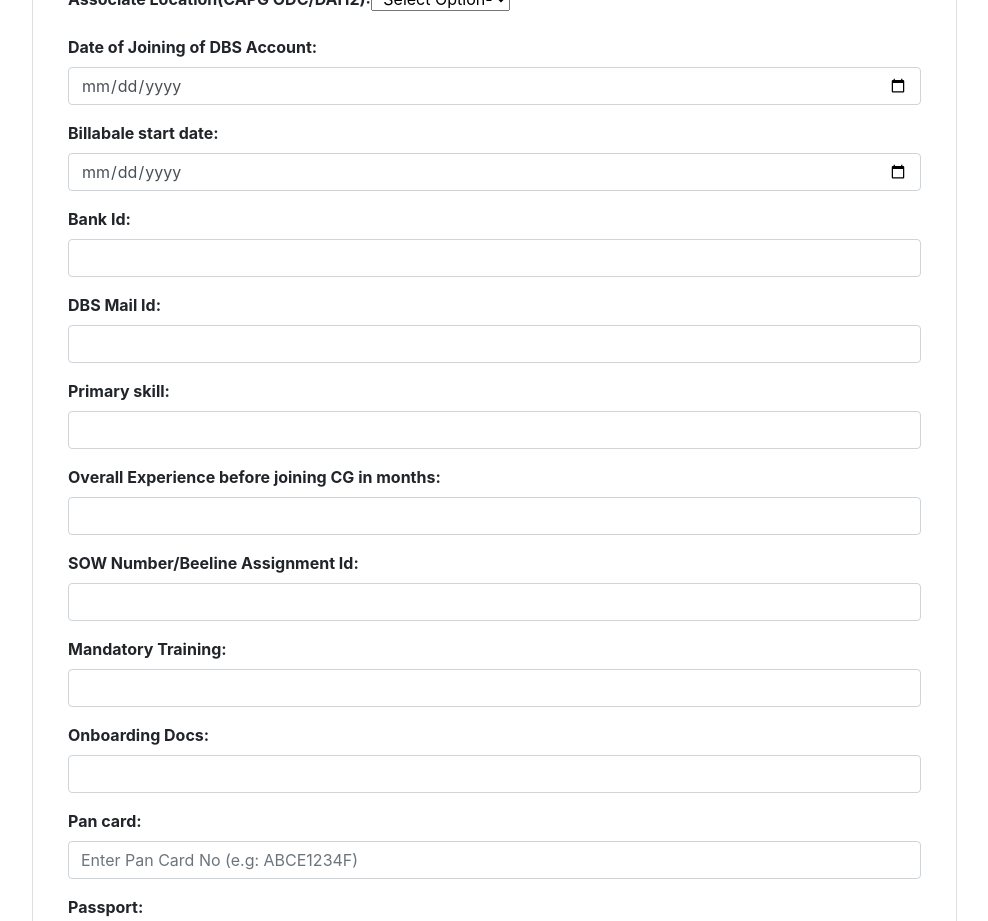
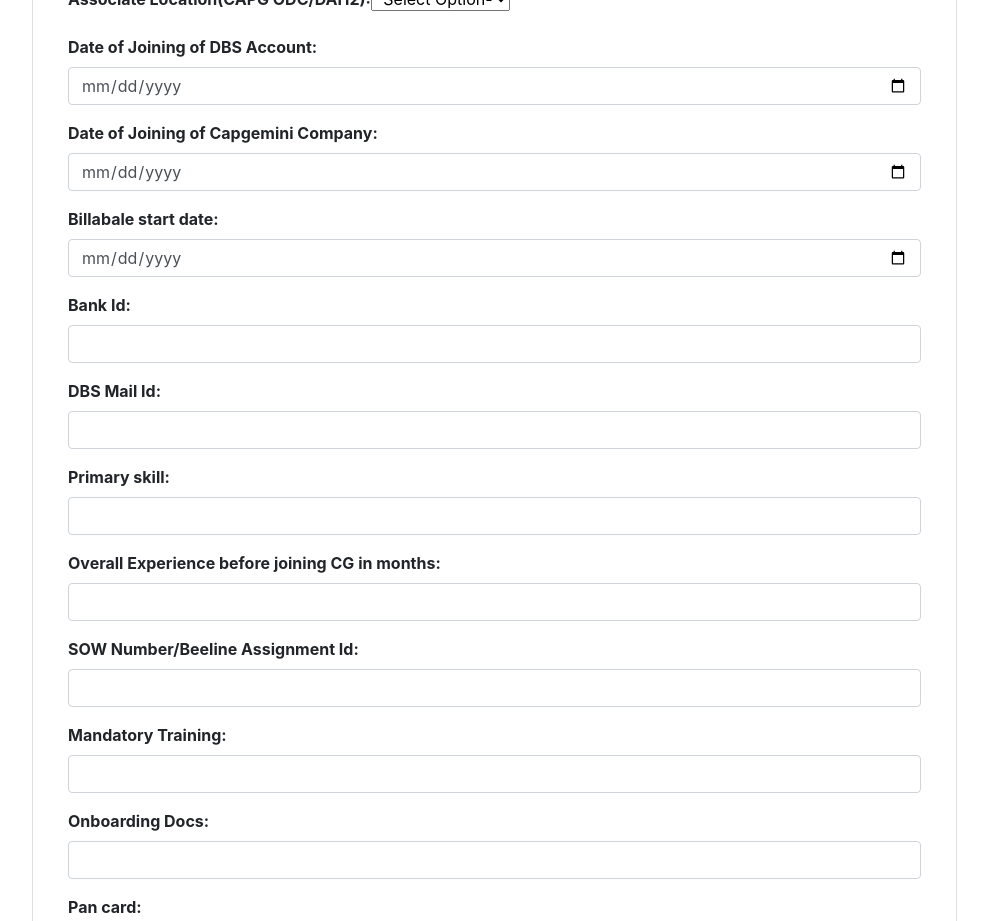
Before and after one commit to lalapatle/DBSApp, a React (Create React App) app in the folder dbsfrontend/: page /add-employee in a window 1280 px wide. Shown: the part 1320-2241 px from the top of the page, without its empty margins (238-1226 px from the left). Built offline with nearby package versions, Linux system fonts and the light colour scheme.

Commit message:
Count Exp

```diff
--- a/dbsfrontend/src/Component/AddPersonal.js
+++ b/dbsfrontend/src/Component/AddPersonal.js
@@ -31,11 +31,13 @@ class AddPersonal extends Component {
       reasonResignation: "",
       associateLocation: "",
       dateOfJoiningDBSAccount: "",
+      dateOfJoiningCGCompany: "",
       dbsBillableStartDate: "",
       bankId: "",
       dbsMailId: "",
       primarySkill: "",
       overallExperienceBeforeJoiningCg: "",
+      // totalExperience: "",
       sowNumber: "",
       mandatoryTraining: "",
       onboardingDocs: "",
@@ -134,6 +136,9 @@ class AddPersonal extends Component {
     this.changeDateOfLaptopReturnHandler = this.changeDateOfLaptopReturnHandler.bind(
       this
     );
+    this.changeDateOfJoiningCGCompanyHandler = this.changeDateOfJoiningCGCompanyHandler.bind(
+      this
+    );
     this.changeSpocHandler = this.changeSpocHandler.bind(this);
     this.AddPersonalDetails = this.AddPersonalDetails.bind(this);
   }
@@ -160,6 +165,7 @@ class AddPersonal extends Component {
         reasonResignation: this.state.reasonResignation,
         associateLocation: this.state.associateLocation,
         dateOfJoiningDBSAccount: this.state.dateOfJoiningDBSAccount,
+        dateOfJoiningCGCompany: this.state.dateOfJoiningCGCompany,
         dbsBillableStartDate: this.state.dbsBillableStartDate,
         bankId: this.state.bankId,
         dbsMailId: this.state.dbsMailId,
@@ -265,6 +271,10 @@ class AddPersonal extends Component {
   };
   changeDateOfJoiningDBSAccountHandler = (event) => {
     this.setState({ dateOfJoiningDBSAccount: event.target.value });
+  };
+
+  changeDateOfJoiningCGCompanyHandler = (event) => {
+    this.setState({ dateOfJoiningCGCompany: event.target.value });
   };
   changeDbsBillableStartDateHandler = (event) => {
     this.setState({ dbsBillableStartDate: event.target.value });
@@ -744,6 +754,19 @@ class AddPersonal extends Component {
                       required
                     />
                   </div>
+
+                  <div className="form-group">
+                    <label>Date of Joining of Capgemini Company: </label>
+                    <input
+                      type="date"
+                      name="dateOfJoiningCGCompany"
+                      className="form-control"
+                      value={this.state.dateOfJoiningCGCompany}
+                      onChange={this.changeDateOfJoiningCGCompanyHandler}
+                      required
+                    />
+                  </div>
+
                   <div className="form-group">
                     <label>Billabale start date: </label>
                     <input
@@ -793,7 +816,7 @@ class AddPersonal extends Component {
                   </div>
                   <div className="form-group">
                     <label>
-                      Overall Experience before joining CG in months:{" "}
+                      Overall Experience before joining CG in months:
                     </label>
                     <input
                       type="number"
@@ -803,9 +826,25 @@ class AddPersonal extends Component {
                       onChange={
                         this.changeOverallExperienceBeforeJoiningCgHandler
                       }
+                    />
+                  </div>
+
+                  {/* <div className="form-group">
+                    <label>
+                      Total Experience
+                    </label>
+                    <input
+                      type="number"
+                      name="totalExperience"
+                      className="form-control"
+                      value={this.state.totalExperience}
+                      onChange={
+                        this.changeTotalExperienceHandler
+                      }
                       required
                     />
-                  </div>
+                  </div> */}
+
                   <div className="form-group">
                     <label>SOW Number/Beeline Assignment Id: </label>
                     <input
--- a/dbsfrontend/src/Component/AssociatePortal.js
+++ b/dbsfrontend/src/Component/AssociatePortal.js
@@ -86,11 +86,13 @@ class AssociatePortal extends Component {
                 <th>Reason Resignation</th>
                 <th>Associtae Location</th>
                 <th>DOj Dbs Account</th>
+                <th>DOj Capgemini Company</th>
                 <th>Dbs Billable start DateOfBirth</th>
                 <th>Bank Id</th>
                 <th>Dbs MAil Id </th>
                 <th>Primary Skill</th>
                 <th>Overall Experience before joining cg</th>
+                <th>Total Experience</th>
                 <th>sowNumber</th>
                 <th>mandatory Training</th>
                 <th>Onboarding Docs</th>
@@ -132,11 +134,13 @@ class AssociatePortal extends Component {
               <td>{this.state.employee.reasonResignation}</td>
               <td>{this.state.employee.associateLocation}</td>
               <td>{this.state.employee.dateOfJoiningDBSAccount}</td>
+              <td>{this.state.employee.dateOfJoiningCGCompany}</td>
               <td>{this.state.employee.dbsBillableStartDate}</td>
               <td>{this.state.employee.bankId}</td>
               <td>{this.state.employee.dbsMailId}</td>
               <td>{this.state.employee.primarySkill}</td>
               <td>{this.state.employee.overallExperienceBeforeJoiningCg}</td>
+              <td>{this.state.employee.totalExperience}</td>
               <td>{this.state.employee.sowNumber}</td>
               <td>{this.state.employee.mandatoryTraining}</td>
               <td>{this.state.employee.onboardingDocs}</td>
--- a/dbsfrontend/src/Component/UpdatePersonal.js
+++ b/dbsfrontend/src/Component/UpdatePersonal.js
@@ -22,6 +22,7 @@ class UpdatePersonal extends Component {
       reasonResignation: "",
       associateLocation: "",
       dateOfJoiningDBSAccount: "",
+      dateOfJoiningCGCompany: "",
       dbsBillableStartDate: "",
       bankId: "",
       dbsMailId: "",
@@ -70,6 +71,9 @@ class UpdatePersonal extends Component {
       this
     );
     this.changeDateOfJoiningDBSAccountHandler = this.changeDateOfJoiningDBSAccountHandler.bind(
+      this
+    );
+    this.changeDateOfJoiningCGCompanyHandler = this.changeDateOfJoiningCGCompanyHandler.bind(
       this
     );
     this.changeDbsBillableStartDateHandler = this.changeDbsBillableStartDateHandler.bind(
@@ -141,6 +145,7 @@ class UpdatePersonal extends Component {
         reasonResignation: personal.reasonResignation,
         associateLocation: personal.associateLocation,
         dateOfJoiningDBSAccount: personal.dateOfJoiningDBSAccount,
+        dateOfJoiningCGCompany: personal.dateOfJoiningCGCompany,
         dbsBillableStartDate: personal.dbsBillableStartDate,
         bankId: personal.bankId,
         dbsMailId: personal.dbsMailId,
@@ -188,6 +193,7 @@ class UpdatePersonal extends Component {
       reasonResignation: this.state.reasonResignation,
       associateLocation: this.state.associateLocation,
       dateOfJoiningDBSAccount: this.state.dateOfJoiningDBSAccount,
+      dateOfJoiningCGCompany: this.state.dateOfJoiningCGCompany,
       dbsBillableStartDate: this.state.dbsBillableStartDate,
       bankId: this.state.bankId,
       dbsMailId: this.state.dbsMailId,
@@ -273,6 +279,9 @@ class UpdatePersonal extends Component {
   };
   changeDateOfJoiningDBSAccountHandler = (event) => {
     this.setState({ dateOfJoiningDBSAccount: event.target.value });
+  };
+  changeDateOfJoiningCGCompanyHandler = (event) => {
+    this.setState({ dateOfJoiningCGCompany: event.target.value });
   };
   changeDbsBillableStartDateHandler = (event) => {
     this.setState({ dbsBillableStartDate: event.target.value });
@@ -709,6 +718,18 @@ class UpdatePersonal extends Component {
                       onChange={this.changeDateOfJoiningDBSAccountHandler}
                     />
                   </div>
+
+                  <div className="form-group">
+                    <label>Date of Joining of Capgemini Company: </label>
+                    <input
+                      type="date"
+                      name="dateOfJoiningCGCompany"
+                      className="form-control"
+                      value={this.state.dateOfJoiningCGCompany}
+                      onChange={this.changeDateOfJoiningCGCompanyHandler}
+                    />
+                  </div>
+
                   <div className="form-group">
                     <label>Billabale start date: </label>
                     <input
@@ -751,7 +772,7 @@ class UpdatePersonal extends Component {
                   </div>
                   <div className="form-group">
                     <label>
-                      Overall Experience before joining CG in months:{" "}
+                      Overall Experience before joining CG in months:
                     </label>
                     <input
                       type="number"
--- a/dbsfrontend/src/Component/ViewPersonal.js
+++ b/dbsfrontend/src/Component/ViewPersonal.js
@@ -92,6 +92,12 @@ class ViewPersonal extends Component {
               <label>Date of DBS Account Joining :</label>&nbsp;&nbsp;
               <div> {this.state.employe.dateOfJoiningDBSAccount}</div>
             </div>
+
+            <div className="row">
+              <label>Date of Joining Capgemini Company :</label>&nbsp;&nbsp;
+              <div> {this.state.employe.dateOfJoiningCGCompany}</div>
+            </div>
+
             <div className="row">
               <label>DBS Billable strat date:</label>&nbsp;&nbsp;
               <div> {this.state.employe.dbsBillableStartDate}</div>
@@ -115,6 +121,12 @@ class ViewPersonal extends Component {
               <label>Overall Experience before joining cg in months:</label>
               &nbsp;&nbsp;
               <div> {this.state.employe.overallExperienceBeforeJoiningCg}</div>
+            </div>
+
+            <div className="row">
+              <label>Total Experience in months:</label>
+              &nbsp;&nbsp;
+              <div> {this.state.employe.totalExperience}</div>
             </div>
 
             <div className="row">
```
